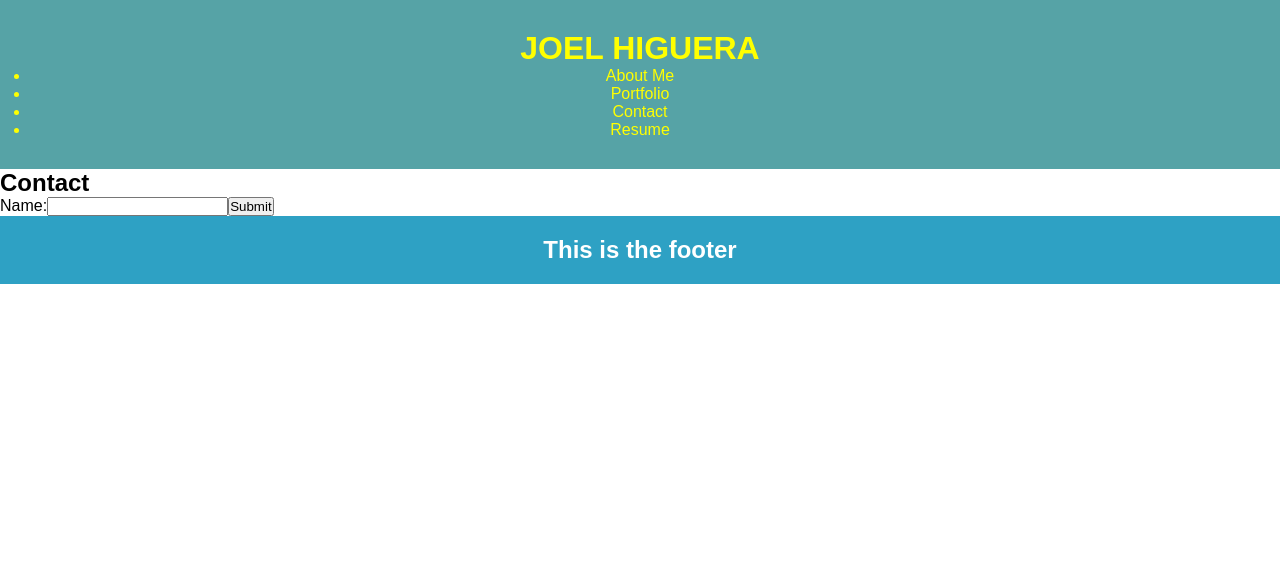
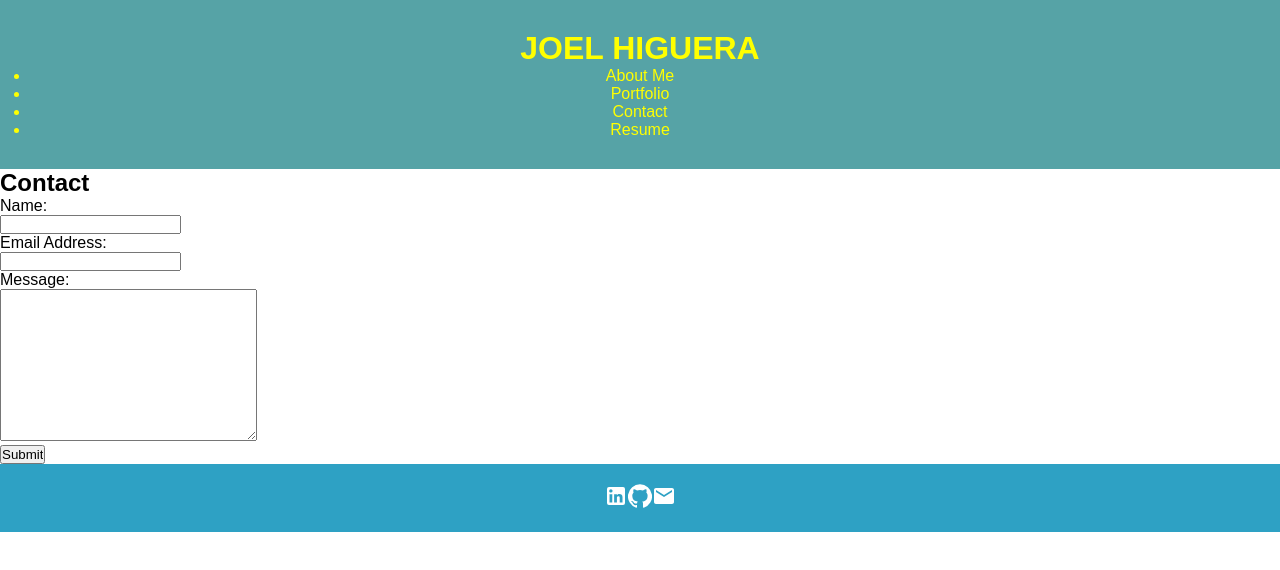
Before and after one commit to Joelhiguera/gh-actions-demo, a React (Create React App) app in the folder Desktop/repos/week20-React-Portfolio/react-portfolio/: page / in a window 1280 px wide. Both pictures are taken after a click on the element "Contact". Shown: the top 570 px of the page. Built offline with nearby package versions, Linux system fonts and the light colour scheme.

Commit message:
complete form, add icons and css to footer

```diff
--- a/Desktop/repos/week20-React-Portfolio/react-portfolio/src/components/Contact.js
+++ b/Desktop/repos/week20-React-Portfolio/react-portfolio/src/components/Contact.js
@@ -5,11 +5,23 @@ const Contact = () => {
     <>
      <form>
         <label>
-          Name:
-          <input type="text" name="name" />
+
+          Name: <br></br>
+          <input id='name' type="text" name="name" required />
+          <br></br>
+          Email Address: <br></br>
+          <input id='email' type="text" name="email" required />
+          <br></br>
+          Message: <br></br>
+          <textarea name="message" rows={10} cols={30} required/>
+          <br></br>
+
+
+
         </label>
-          <input type="submit" value="Submit" />
-        </form>
+
+          <input id='formSubmit' type="submit" value="Submit" />
+      </form>
     </>
   )
 
--- a/Desktop/repos/week20-React-Portfolio/react-portfolio/src/components/Footer.js
+++ b/Desktop/repos/week20-React-Portfolio/react-portfolio/src/components/Footer.js
@@ -1,8 +1,15 @@
-
+import React from 'react'
+import LinkedInIcon from '@material-ui/icons/LinkedIn'
+import GithubIcon from '@material-ui/icons/GitHub'
+import EmailIcon from '@material-ui/icons/Email'
 const Footer = () => {
   return (
     <div className="footer">
-      <h2>This is the footer</h2>
+      <div className='socialMedia'>
+      <LinkedInIcon />
+      <GithubIcon />
+      <EmailIcon />
+      </div>
 
     </div>
   )
```
